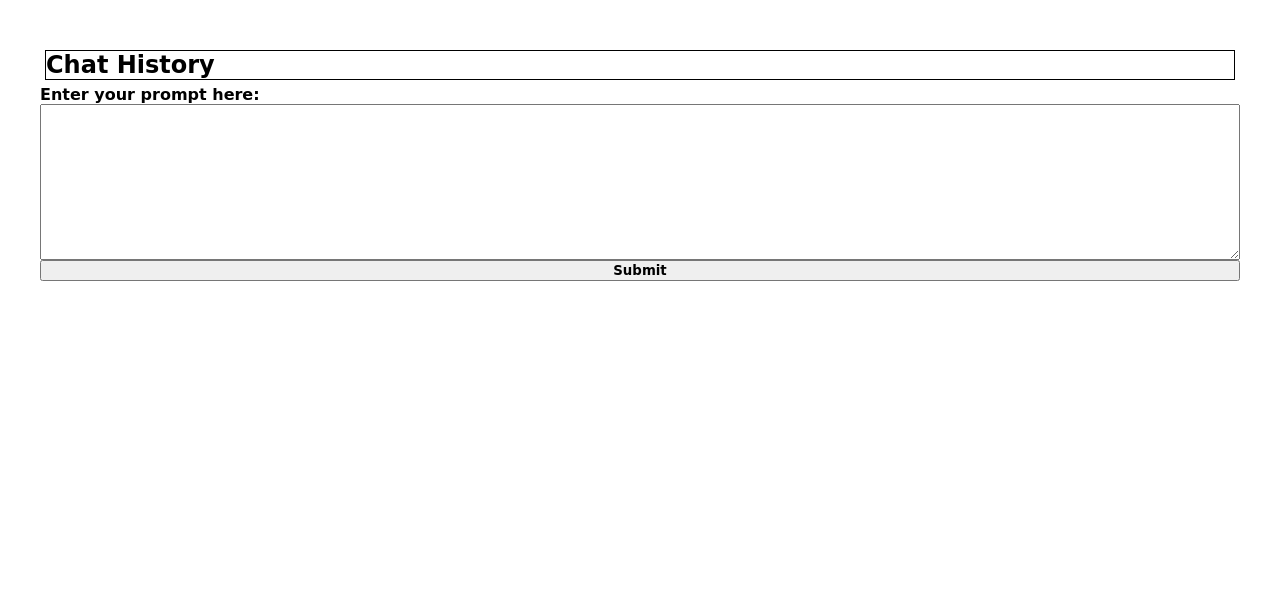
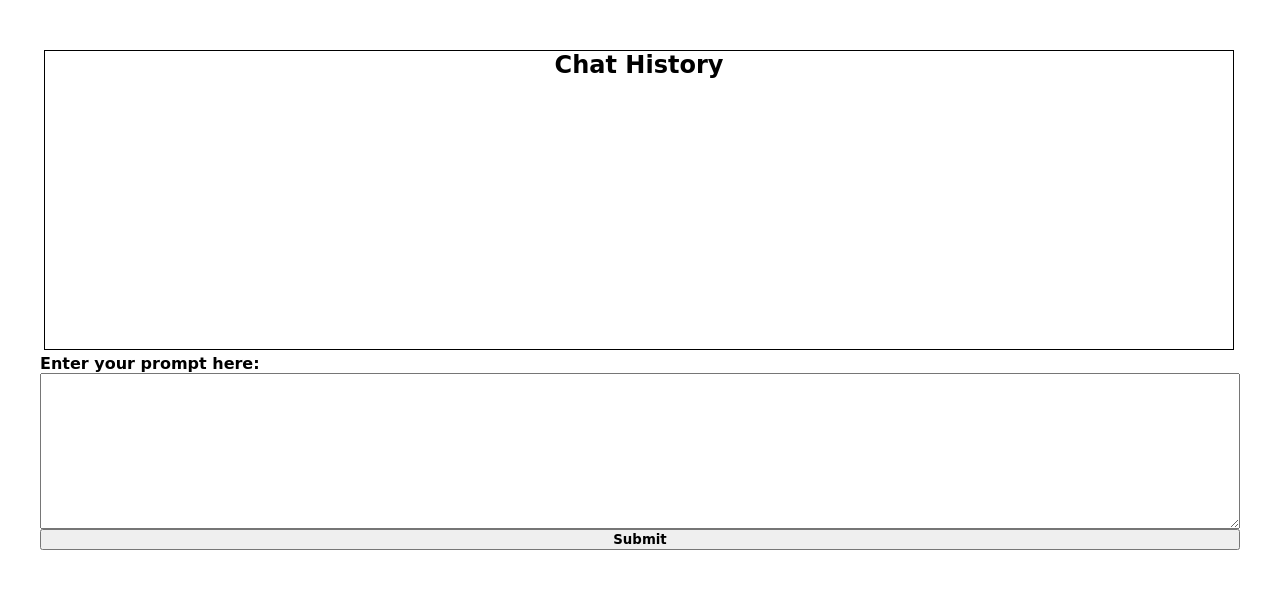
Before and after one commit to Python3-Pyro/python-web-radiclebot, a Flask app: page / in a window 1280 px wide. Shown: the part 54-643 px from the top of the page. Run offline with Flask 3, Linux system fonts and the light colour scheme; data that the repository does not hold is empty.

Commit message:
Update style.css
Fixed Chat history box element

```diff
--- a/static/css/style.css
+++ b/static/css/style.css
@@ -48,15 +48,14 @@ body {
 
 .chat-history {
   display: flex;
-  flex-direction: column;
   box-sizing: border-box;
   margin: 20px 20px;
   justify-content: center;
-  /* height: 300px; */
+  height: 300px;
   border: 1px solid black;
   flex-wrap: wrap; /* Allows items to wrap onto multiple lines */
   flex: 1 1 auto; /* flex-grow, flex-shrink, flex-basis */
   max-width: calc(1200px - 10px); /* Adjust the value as needed */
-  margin: 5px; /* Provides spacing between items */
+  margin: 4px; /* Provides spacing between items */
   overflow: auto; /* Scrollable content */
 }
```
